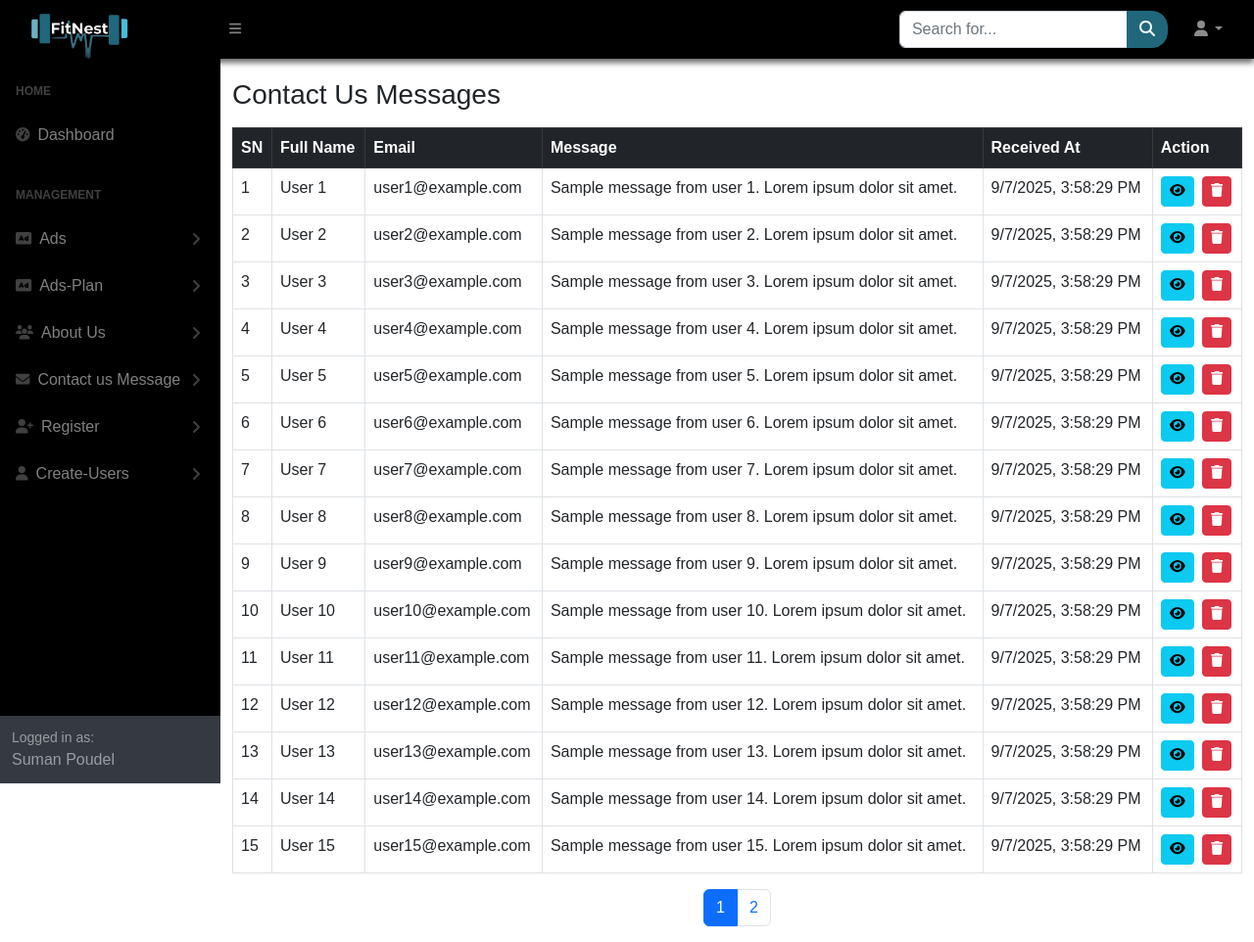
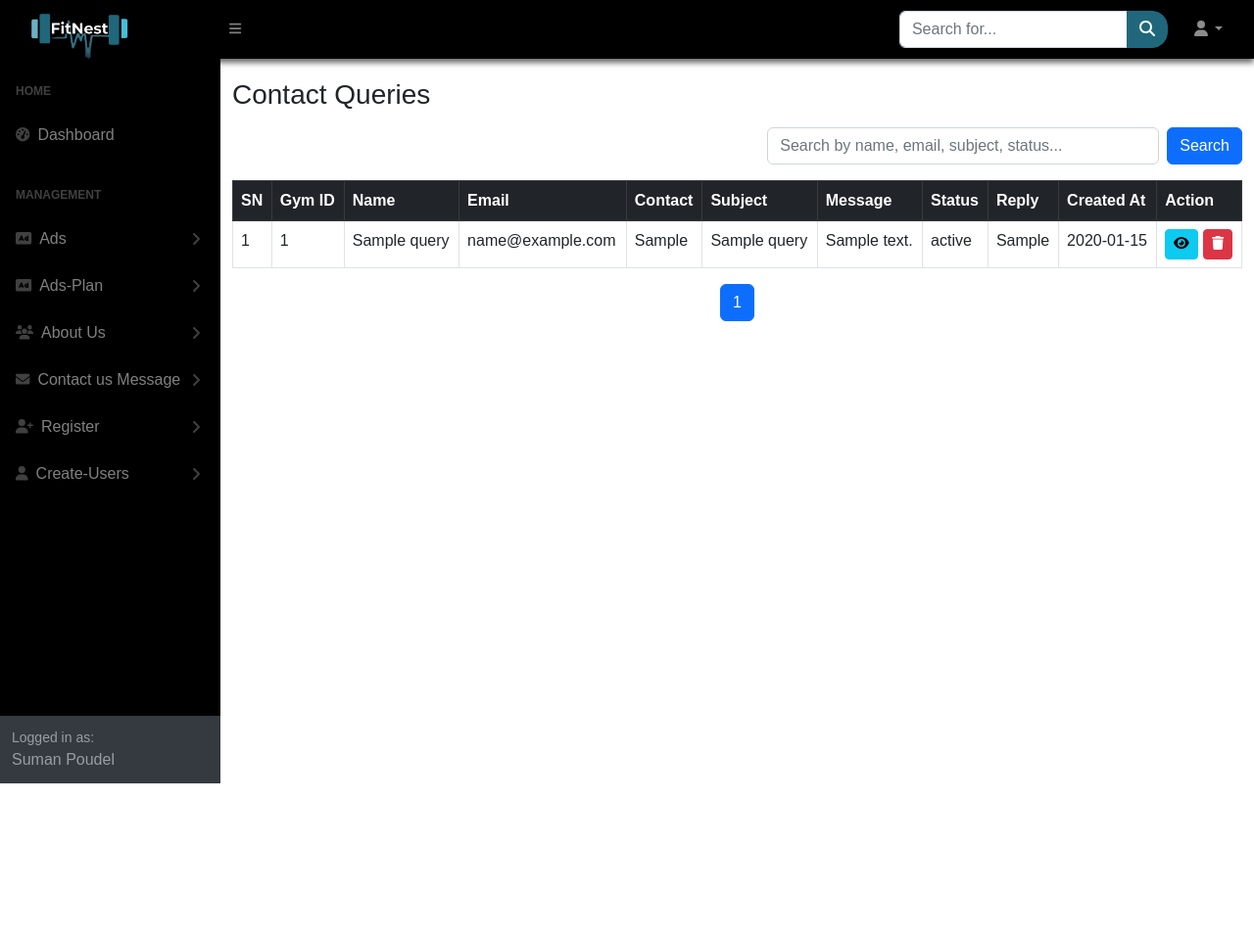
Before and after one commit to Suman11Sharma/GYM-FitNest, a PHP site: page /SuperAdmin/contactUs/index.php in a window 1280 px wide. Shown: the whole page at 98% size. After the commit the page ends 800 px from the top, so only its background shows below. Run offline with PHP 8.4, Linux system fonts and the light colour scheme; tables that the repository leaves empty or names only in its code hold one stand-in row (values such as "Sample post"); some libraries are stand-ins or nearby versions.

Commit message:
contact message

```diff
--- a/SuperAdmin/contactUs/index.php
+++ b/SuperAdmin/contactUs/index.php
@@ -1,137 +1,188 @@
 <?php require("../sidelayout.php"); ?>
+<?php
+include "../../database/db_connect.php";
+
+// Pagination setup
+$limit = 15;
+$page = isset($_GET['page']) && is_numeric($_GET['page']) ? (int)$_GET['page'] : 1;
+$offset = ($page - 1) * $limit;
+
+// Search filter
+$search = isset($_GET['search']) ? trim($_GET['search']) : '';
+$where = "WHERE 1"; // default
+if (!empty($search)) {
+    $searchEscaped = mysqli_real_escape_string($conn, $search);
+    $where .= " AND (
+        name LIKE '%$searchEscaped%' OR
+        email LIKE '%$searchEscaped%' OR
+        subject LIKE '%$searchEscaped%' OR
+        status LIKE '%$searchEscaped%'
+    )";
+}
+
+// Fetch data
+$sql = "SELECT query_id, gym_id, name, email, contact, subject, message, status, reply, created_at
+        FROM contact_queries $where
+        ORDER BY created_at DESC
+        LIMIT $limit OFFSET $offset";
+$result = mysqli_query($conn, $sql);
+
+// Total rows for pagination
+$countSql = "SELECT COUNT(*) as total FROM contact_queries $where";
+$countResult = mysqli_query($conn, $countSql);
+$totalRows = mysqli_fetch_assoc($countResult)['total'];
+$totalPages = ceil($totalRows / $limit);
+
+// Fetch all data for JS (view modal)
+$allResult = mysqli_query($conn, "SELECT * FROM contact_queries ORDER BY created_at DESC");
+$allData = [];
+while ($row = mysqli_fetch_assoc($allResult)) {
+    $allData[] = [
+        'query_id' => $row['query_id'],
+        'gym_id' => $row['gym_id'],
+        'name' => $row['name'],
+        'email' => $row['email'],
+        'contact' => $row['contact'],
+        'subject' => $row['subject'],
+        'message' => $row['message'],
+        'status' => $row['status'],
+        'reply' => $row['reply'],
+        'created_at' => date('Y-m-d', strtotime($row['created_at'])) // only date
+    ];
+}
+?>
+
 <div id="layoutSidenav_content">
     <main>
         <div class="container mt-4">
-                <h3 class="mb-3">Contact Us Messages</h3>
+            <h3 class="mb-3">Contact Queries</h3>
+
+            <!-- Search -->
+            <form method="GET" class="d-flex justify-content-end mb-3">
+                <input type="text" name="search" class="form-control me-2" placeholder="Search by name, email, subject, status..." value="<?= htmlspecialchars($search) ?>" style="max-width:400px;">
+                <button type="submit" class="btn btn-primary">Search</button>
+            </form>
 
             <!-- Table -->
+            <div class="table-responsive">
                 <table class="table table-bordered table-hover">
                     <thead class="table-dark">
                         <tr>
                             <th>SN</th>
-                            <th>Full Name</th>
+                            <th>Gym ID</th>
+                            <th>Name</th>
                             <th>Email</th>
+                            <th>Contact</th>
+                            <th>Subject</th>
                             <th>Message</th>
-                            <th>Received At</th>
+                            <th>Status</th>
+                            <th>Reply</th>
+                            <th>Created At</th>
                             <th>Action</th>
                         </tr>
                     </thead>
-                    <tbody id="contactTableBody">
-                        <!-- JS populates rows -->
+                    <tbody>
+                        <?php
+                        if (mysqli_num_rows($result) > 0) {
+                            $sn = $offset + 1;
+                            while ($row = mysqli_fetch_assoc($result)) {
+                                $truncatedMessage = strlen($row['message']) > 30 ? substr($row['message'], 0, 30) . '...' : $row['message'];
+                                echo "<tr>";
+                                echo "<td>{$sn}</td>";
+                                echo "<td>" . htmlspecialchars($row['gym_id']) . "</td>";
+                                echo "<td>" . htmlspecialchars($row['name']) . "</td>";
+                                echo "<td>" . htmlspecialchars($row['email']) . "</td>";
+                                echo "<td>" . htmlspecialchars($row['contact']) . "</td>";
+                                echo "<td>" . htmlspecialchars($row['subject']) . "</td>";
+                                echo "<td>" . htmlspecialchars($truncatedMessage) . "</td>";
+                                echo "<td>" . htmlspecialchars($row['status']) . "</td>";
+                                echo "<td>" . htmlspecialchars($row['reply']) . "</td>";
+                                echo "<td>" . date('Y-m-d', strtotime($row['created_at'])) . "</td>";
+                                echo "<td>
+                                        <button class='btn btn-sm btn-info' onclick='viewMessage({$row['query_id']})'>
+                                            <i class='fas fa-eye'></i>
+                                        </button>
+                                        <a href='delete.php?id={$row['query_id']}' class='btn btn-sm btn-danger' onclick=\"return confirm('Are you sure you want to delete this message?');\">
+                                            <i class='fas fa-trash'></i>
+                                        </a>
+                                    </td>";
+                                echo "</tr>";
+                                $sn++;
+                            }
+                        } else {
+                            echo "<tr><td colspan='11' class='text-center'>No messages found</td></tr>";
+                        }
+                        ?>
                     </tbody>
                 </table>
+            </div>
 
             <!-- Pagination -->
             <nav>
-                    <ul class="pagination justify-content-center" id="contactPagination">
-                        <!-- JS populates pagination -->
+                <ul class="pagination justify-content-center">
+                    <?php if ($page > 1): ?>
+                        <li class="page-item"><a class="page-link" href="?page=<?= $page - 1 ?>&search=<?= urlencode($search) ?>">Previous</a></li>
+                    <?php endif; ?>
+                    <?php for ($i = 1; $i <= $totalPages; $i++): ?>
+                        <li class="page-item <?= ($i == $page) ? 'active' : '' ?>"><a class="page-link" href="?page=<?= $i ?>&search=<?= urlencode($search) ?>"><?= $i ?></a></li>
+                    <?php endfor; ?>
+                    <?php if ($page < $totalPages): ?>
+                        <li class="page-item"><a class="page-link" href="?page=<?= $page + 1 ?>&search=<?= urlencode($search) ?>">Next</a></li>
+                    <?php endif; ?>
                 </ul>
             </nav>
         </div>
 
         <!-- View Modal -->
-            <div class="modal fade" id="viewContactModal" tabindex="-1" aria-labelledby="viewContactModalLabel" aria-hidden="true">
-                <div class="modal-dialog">
+        <div class="modal fade" id="viewContactModal" tabindex="-1" aria-hidden="true">
+            <div class="modal-dialog modal-lg">
                 <div class="modal-content">
                     <div class="modal-header">
-                            <h5 class="modal-title" id="viewContactModalLabel">Contact Details</h5>
-                            <button type="button" class="btn-close" data-bs-dismiss="modal" aria-label="Close"></button>
+                        <h5 class="modal-title">Contact Details</h5>
+                        <button type="button" class="btn-close" data-bs-dismiss="modal"></button>
                     </div>
                     <div class="modal-body">
-                            <p><strong>Full Name:</strong> <span id="modalFullName"></span></p>
+                        <p><strong>Gym ID:</strong> <span id="modalGymID"></span></p>
+                        <p><strong>Name:</strong> <span id="modalName"></span></p>
                         <p><strong>Email:</strong> <span id="modalEmail"></span></p>
+                        <p><strong>Contact:</strong> <span id="modalContact"></span></p>
+                        <p><strong>Subject:</strong> <span id="modalSubject"></span></p>
                         <p><strong>Message:</strong> <span id="modalMessage"></span></p>
-                            <p><strong>Received At:</strong> <span id="modalTimestamp"></span></p>
+                        <p><strong>Status:</strong> <span id="modalStatus"></span></p>
+                        <p><strong>Reply:</strong> <span id="modalReply"></span></p>
+                        <p><strong>Created At:</strong> <span id="modalCreatedAt"></span></p>
                     </div>
                     <div class="modal-footer">
-                            <button type="button" class="btn btn-dangerc" data-bs-dismiss="modal">Close</button>
+                        <button type="button" class="btn btn-danger" data-bs-dismiss="modal">Close</button>
                     </div>
                 </div>
             </div>
         </div>
 
-            <!-- Script -->
         <script>
-                const contactData = Array.from({
-                    length: 28
-                }, (_, i) => ({
-                    fullName: `User ${i + 1}`,
-                    email: `user${i + 1}@example.com`,
-                    message: `Sample message from user ${i + 1}. Lorem ipsum dolor sit amet.`,
-                    timestamp: new Date().toLocaleString()
-                }));
+            const contactData = <?= json_encode($allData) ?>;
 
-                let currentPage = 1;
-                const rowsPerPage = 15;
+            function viewMessage(id) {
+                const data = contactData.find(item => item.query_id == id);
+                if (!data) return;
 
-                function displayContactTable(data, page = 1) {
-                    const tbody = document.getElementById('contactTableBody');
-                    tbody.innerHTML = '';
+                document.getElementById('modalGymID').textContent = data.gym_id;
+                document.getElementById('modalName').textContent = data.name;
+                document.getElementById('modalEmail').textContent = data.email;
+                document.getElementById('modalContact').textContent = data.contact;
+                document.getElementById('modalSubject').textContent = data.subject;
+                document.getElementById('modalMessage').textContent = data.message;
+                document.getElementById('modalStatus').textContent = data.status;
+                document.getElementById('modalReply').textContent = data.reply;
+                document.getElementById('modalCreatedAt').textContent = data.created_at;
 
-                    const start = (page - 1) * rowsPerPage;
-                    const end = start + rowsPerPage;
-                    const pageData = data.slice(start, end);
+                const modal = new bootstrap.Modal(document.getElementById('viewContactModal'));
+                modal.show();
+            }
+        </script>
 
-                    pageData.forEach((item, index) => {
-                        const row = document.createElement('tr');
-                        row.innerHTML = `
-          <td>${start + index + 1}</td>
-          <td>${item.fullName}</td>
-          <td>${item.email}</td>
-          <td>${item.message}</td>
-          <td>${item.timestamp}</td>
-          <td>
-            <button class="btn btn-sm btn-info me-1" onclick="viewMessage(${start + index})" data-bs-toggle="modal" data-bs-target="#viewContactModal">
-              <i class="fas fa-eye"></i>
-            </button>
-            <button class="btn btn-sm btn-danger" onclick="deleteMessage(${start + index})">
-              <i class="fas fa-trash"></i>
-            </button>
-          </td>
-        `;
-                        tbody.appendChild(row);
-                    });
+        <link href="https://cdnjs.cloudflare.com/ajax/libs/font-awesome/6.5.0/css/all.min.css" rel="stylesheet" />
+    </main>
+</div>
 
-                    displayPagination(data.length);
-                }
-
-                function displayPagination(totalRows) {
-                    const pageCount = Math.ceil(totalRows / rowsPerPage);
-                    const pagination = document.getElementById('contactPagination');
-                    pagination.innerHTML = '';
-
-                    for (let i = 1; i <= pageCount; i++) {
-                        const li = document.createElement('li');
-                        li.className = 'page-item' + (i === currentPage ? ' active' : '');
-                        li.innerHTML = `<a class="page-link" href="#">${i}</a>`;
-                        li.addEventListener('click', (e) => {
-                            e.preventDefault();
-                            currentPage = i;
-                            displayContactTable(contactData, currentPage);
-                        });
-                        pagination.appendChild(li);
-                    }
-                }
-
-                function viewMessage(index) {
-                    const data = contactData[index];
-                    document.getElementById('modalFullName').textContent = data.fullName;
-                    document.getElementById('modalEmail').textContent = data.email;
-                    document.getElementById('modalMessage').textContent = data.message;
-                    document.getElementById('modalTimestamp').textContent = data.timestamp;
-                }
-
-                function deleteMessage(index) {
-                    if (confirm(`Delete message from ${contactData[index].fullName}?`)) {
-                        contactData.splice(index, 1);
-                        if ((currentPage - 1) * rowsPerPage >= contactData.length) {
-                            currentPage = Math.max(currentPage - 1, 1);
-                        }
-                        displayContactTable(contactData, currentPage);
-                    }
-                }
-
-                displayContactTable(contactData);
-            </script>
-        </main>
 <?php require("../assets/link.php"); ?>
```
Also changed, not shown: SuperAdmin/contactUs/delete.php (+4 -23 lines). Lines whose indentation alone changed are shown as unchanged.
